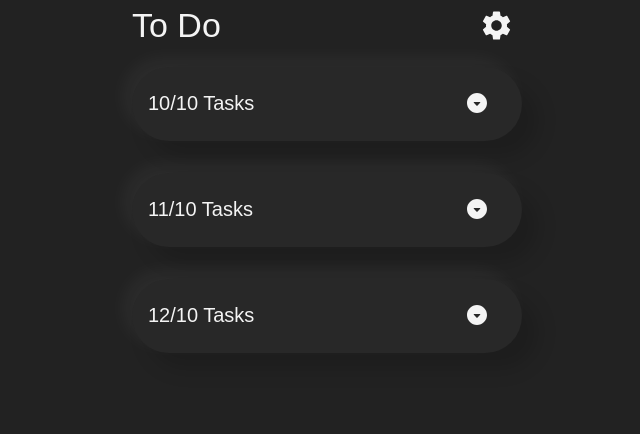
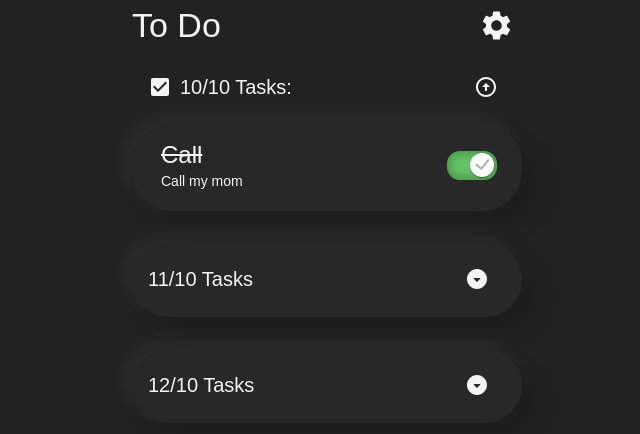
Before and after one commit to GKoil/test-enot-io, a React (Create React App) app: page / in a window 1280 px wide. Shown: the top 434 px of the page, without its empty margins (313-953 px from the left). Built offline with nearby package versions, Linux system fonts and the light colour scheme; a web font is replaced by a local one.

Commit message:
feature open first day

```diff
--- a/src/pages/todo/Todo.tsx
+++ b/src/pages/todo/Todo.tsx
@@ -67,12 +67,13 @@ function Todo() {
               ([dateTask]) =>
                 currentDate.getDate() - new Date(dateTask).getDate() <= 0,
             )
-            .map(([dateTask, itemTasks]) => (
+            .map(([dateTask, itemTasks], index) => (
               <li key={dateTask}>
                 <Box marginBottom={4}>
                   <DayTasks
                     data={processDateByList(dateTask)}
                     tasks={itemTasks}
+                    isOpenDay={index === 0}
                   />
                 </Box>
               </li>
--- a/src/pages/todo/components/DayTasks/DayTasks.tsx
+++ b/src/pages/todo/components/DayTasks/DayTasks.tsx
@@ -12,11 +12,12 @@ import context from "../../../../context/Context";
 type DayTasksType = {
   data: string;
   tasks: Task[];
+  isOpenDay: boolean;
 };
 
-function DayTasks({ data, tasks }: DayTasksType) {
+function DayTasks({ data, tasks, isOpenDay = false }: DayTasksType) {
   const value = useContext(context);
-  const [isOpen, setIsOpen] = useState(false);
+  const [isOpen, setIsOpen] = useState(isOpenDay);
 
   const handleToggleTask = (id: number) => {
     // process request
@@ -40,7 +41,7 @@ function DayTasks({ data, tasks }: DayTasksType) {
             marginLeft={2}
           >
             <CheckBoxIcon />
-            <Typography variant="h6">{`${data} Tasks`}</Typography>
+            <Typography variant="h6">{`${data} Tasks:`}</Typography>
             <Box marginLeft="auto" marginRight={2}>
               <IconButton onClick={handleToggleList}>
                 <span className="visually-hidden">Скрыть список </span>
```
